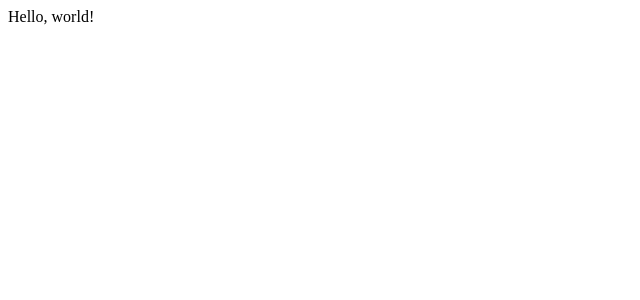
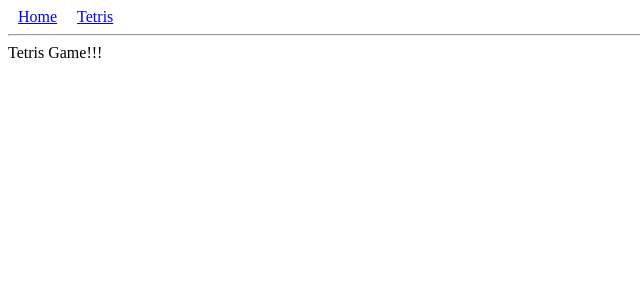
Before and after one commit to fireflower0/react-gh-pages, a React (Create React App) app: page /tetris in a window 1280 px wide. Shown: the top 300 px of the page, without its empty margins (0-640 px from the left). Built offline with nearby package versions, Linux system fonts and the light colour scheme.

Commit message:
Add a link

```diff
--- a/package.json
+++ b/package.json
@@ -6,7 +6,9 @@
   "dependencies": {
     "react": "^16.8.6",
     "react-dom": "^16.8.6",
-    "react-scripts": "2.1.8"
+    "react-router-dom": "^5.2.0",
+    "react-scripts": "2.1.8",
+    "styled-components": "^5.2.1"
   },
   "scripts": {
     "start": "react-scripts start",
--- /dev/null
+++ b/src/Home.jsx
@@ -0,0 +1,14 @@
+import React from 'react';
+import styled from 'styled-components';
+
+const FormWrapper = styled.div``;
+
+const Home = () => {
+  return (
+    <FormWrapper>
+      Home
+    </FormWrapper>
+  );
+};
+
+export default Home;
--- /dev/null
+++ b/src/Navbar.jsx
@@ -0,0 +1,35 @@
+import React from 'react';
+import { Link} from 'react-router-dom';
+import styled from 'styled-components';
+
+const FormWrapper = styled.div``;
+
+const NavContent = styled.span`
+  padding: 10px;
+`;
+
+const Navbar = () => {
+  const navContents = [{
+    id: 1,
+    path: '/',
+    label: 'Home'
+  }, {
+    id: 2,
+    path: '/tetris',
+    label: 'Tetris'
+  }];
+
+  const makeNavContent = (content) => (
+    <NavContent key={content.id} >
+      <Link to={content.path} >{content.label}</Link>
+    </NavContent>
+  );
+
+  return (
+    <FormWrapper>
+      {navContents.map(makeNavContent)}
+    </FormWrapper>
+  );
+};
+
+export default Navbar;
--- /dev/null
+++ b/src/Tetris.jsx
@@ -0,0 +1,14 @@
+import React from 'react';
+import styled from 'styled-components';
+
+const FormWrapper = styled.div``;
+
+const Tetris = () => {
+  return (
+    <FormWrapper>
+      Tetris Game!!!
+    </FormWrapper>
+  );
+};
+
+export default Tetris;
--- a/src/index.jsx
+++ b/src/index.jsx
@@ -1,10 +1,19 @@
 import React from 'react';
 import ReactDOM from 'react-dom';
+import { BrowserRouter as Router, Route } from 'react-router-dom';
+import Navbar from './Navbar';
+import Home from './Home';
+import Tetris from './Tetris';
 
 const App = () => {
   return (
     <div>
-      Hello, world!
+      <Router>
+        <Navbar />
+        <hr />
+        <Route exact path='/' component={Home} />
+        <Route path='/tetris' component={Tetris} />
+      </Router>
     </div>
   );
 };
```
